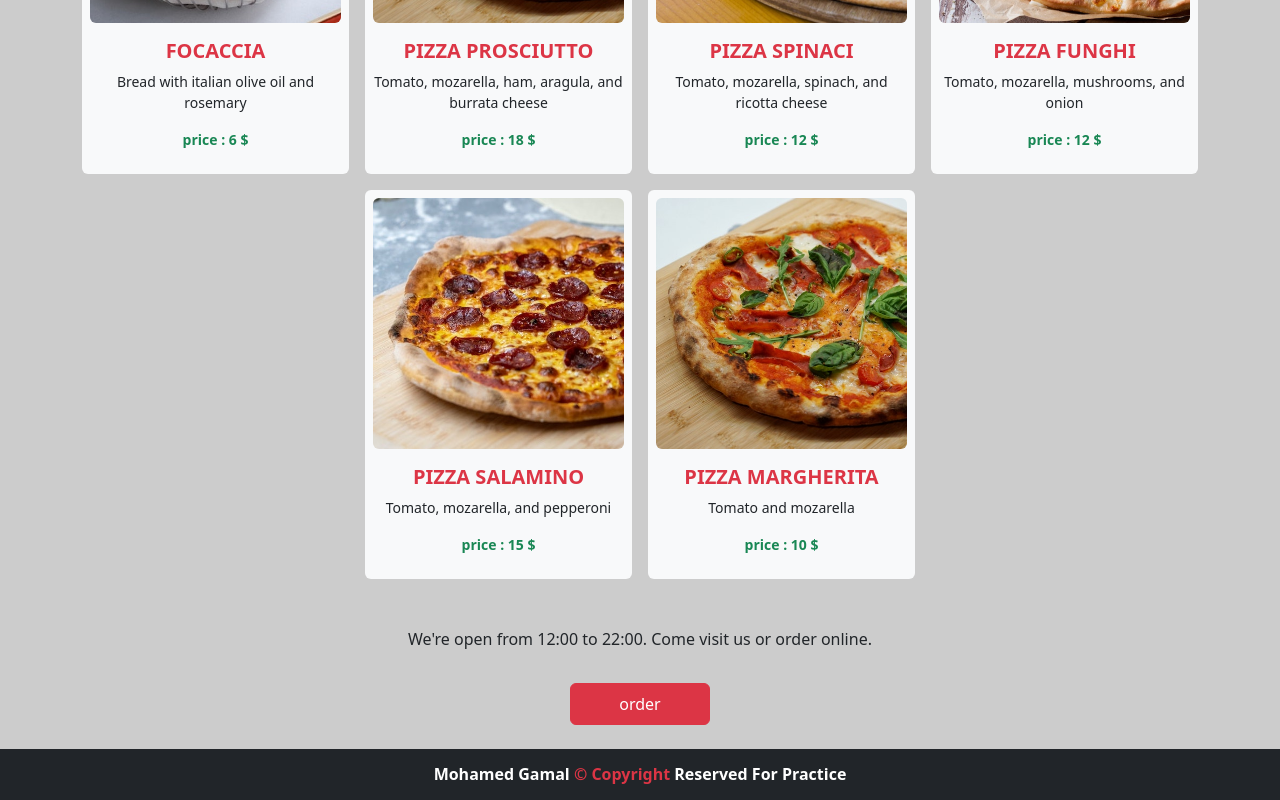
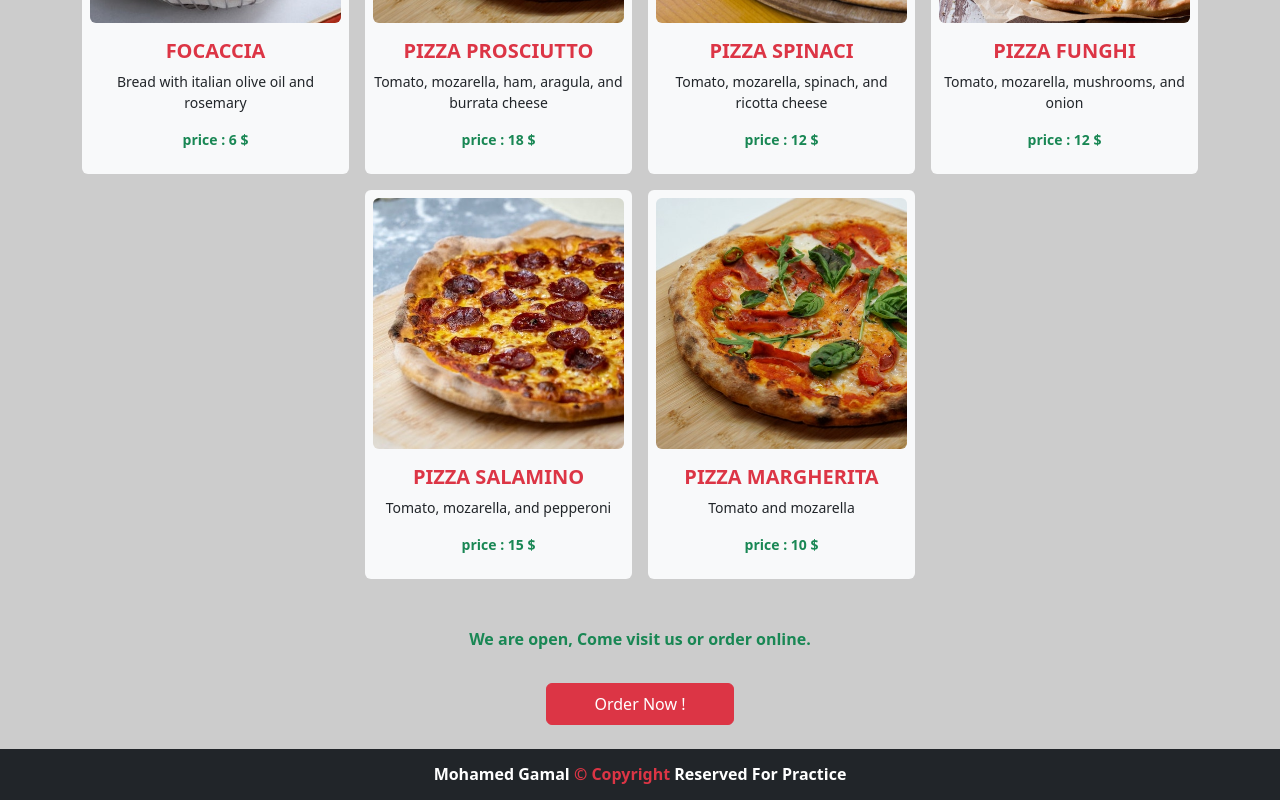
Before and after one commit to Mohamed-Gamal-22/pizza-menu-for-test, a React (Create React App) app: page / in a window 1280 px wide. Shown: the part 542-1342 px from the top of the page. Built offline with nearby package versions, Linux system fonts and the light colour scheme.

Commit message:
add date open and close

```diff
--- a/src/Components/Menu/Menu.jsx
+++ b/src/Components/Menu/Menu.jsx
@@ -4,6 +4,10 @@ import Pizza from "../Pizza/Pizza.jsx";
 
 export default class Menu extends Component {
   render() {
+    let hour = new Date().getHours();
+    let openHour = 12;
+    let cloesHour = 22;
+    const isOpen = hour >= openHour && hour < cloesHour;
     console.log(pizzaData);
     return (
       <>
@@ -12,12 +16,27 @@ export default class Menu extends Component {
             {pizzaData.map((pizza) => (
               <Pizza pizza={pizza} key={pizza.ingredients} />
             ))}
-            <p className="mt-5">
-              We're open from 12:00 to 22:00. Come visit us or order online.
-            </p>
-            <div className="text-center">
-              <div className="btn btn-danger px-5 py-2">order</div>
-            </div>
+            {isOpen ? (
+              <>
+                <p className="mt-5 text-success fw-bold">
+                  We are open, Come visit us or order online.
+                </p>
+                <div className="text-center">
+                  <div className="btn btn-danger px-5 py-2 text-capitalize">
+                    order now !
+                  </div>
+                </div>
+              </>
+            ) : (
+              <>
+                <p className="mt-5 mb-0 text-danger fw-bold">
+                  We're Closed For Now !
+                </p>
+                <p className="text-danger fw-bold">
+                We Happy to serve you  from 12:00PM to 22:00PM.
+                </p>
+              </>
+            )}
           </div>
         </div>
       </>
```
